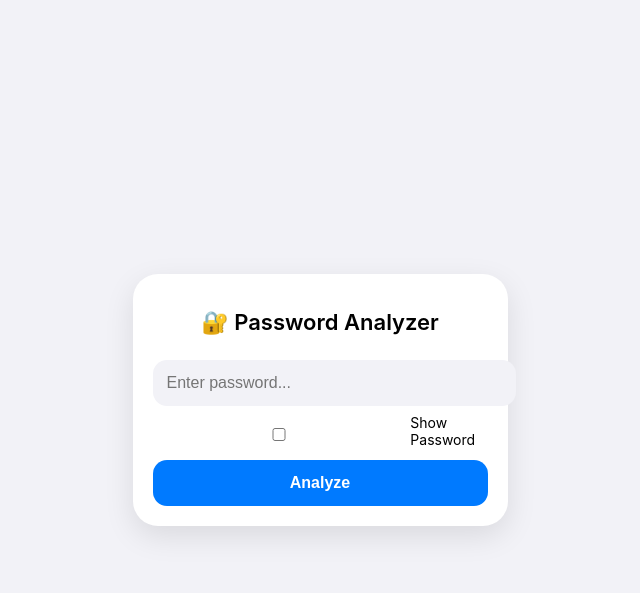
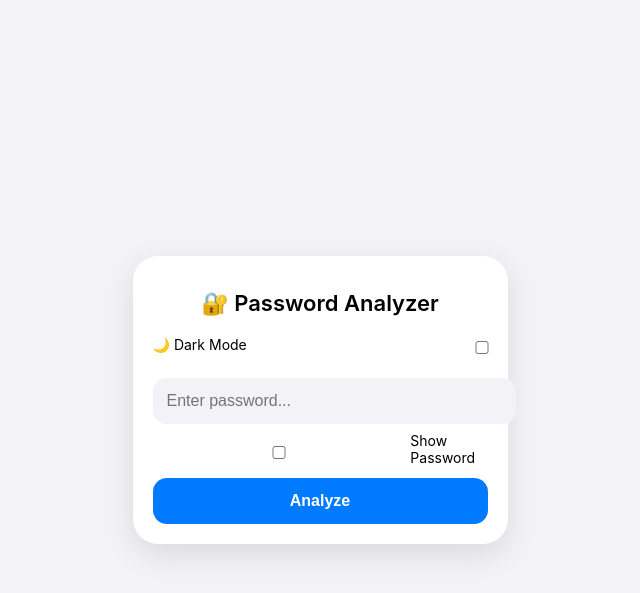
Before and after one commit to WhiteHatAnalystMike/Password-Security-Analyzer, a Flask app: page / in a window 1280 px wide. Shown: the top 593 px of the page, without its empty margins (320-960 px from the left). Run offline with Flask 3, Linux system fonts and the light colour scheme.

Commit message:
Added dark mode toggle (10S-style)

```diff
--- a/passwordanalyzer/templates/index.html
+++ b/passwordanalyzer/templates/index.html
@@ -10,6 +10,14 @@
 <div class="app-container">
     <div class="card">
         <h1>🔐 Password Analyzer</h1>
+
+        <div style="display:flex; justify-content:space-between; align-items:center; margin-bottom:10px;">
+    <span style="font-size:14px;">🌙 Dark Mode</span>
+    <label class="switch">
+        <input type="checkbox" onclick="toggleDarkMode()" id="darkToggle">
+        <span class="slider"></span>
+    </label>
+</div>
 
         <form method="POST" onsubmit="showLoading()">
             <input type="password" name="password" placeholder="Enter password..." required>
@@ -58,5 +66,30 @@ function showLoading() {
 }
 </script>
 
+<script>
+function toggleDarkMode() {
+    const body = document.body;
+    body.classList.toggle("dark");
+
+    // Save preference
+    if (body.classList.contains("dark")) {
+        localStorage.setItem("theme", "dark");
+    } else {
+        localStorage.setItem("theme", "light");
+    }
+}
+
+// Load saved theme
+window.onload = function () {
+    const savedTheme = localStorage.getItem("theme");
+    const toggle = document.getElementById("darkToggle");
+
+    if (savedTheme === "dark") {
+        document.body.classList.add("dark");
+        toggle.checked = true;
+    }
+};
+</script>
+
 </body>
 </html>
```
